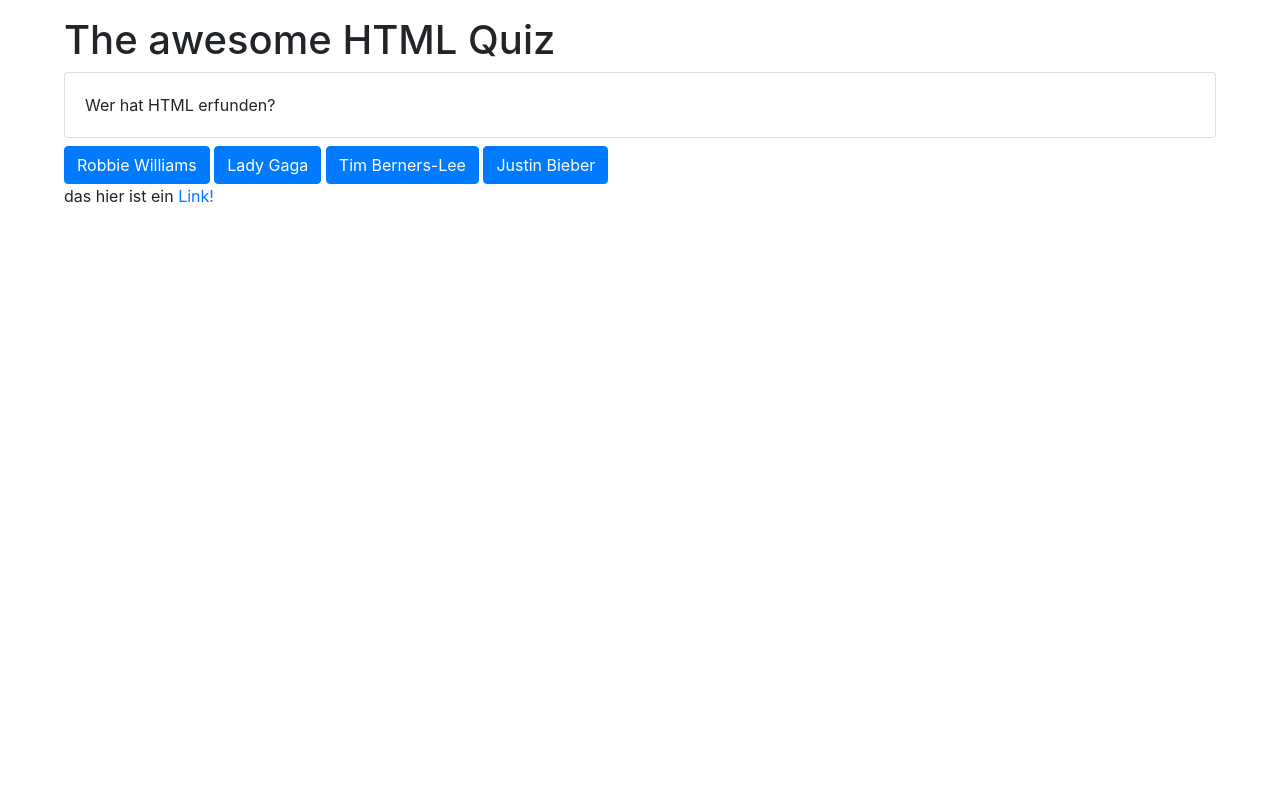
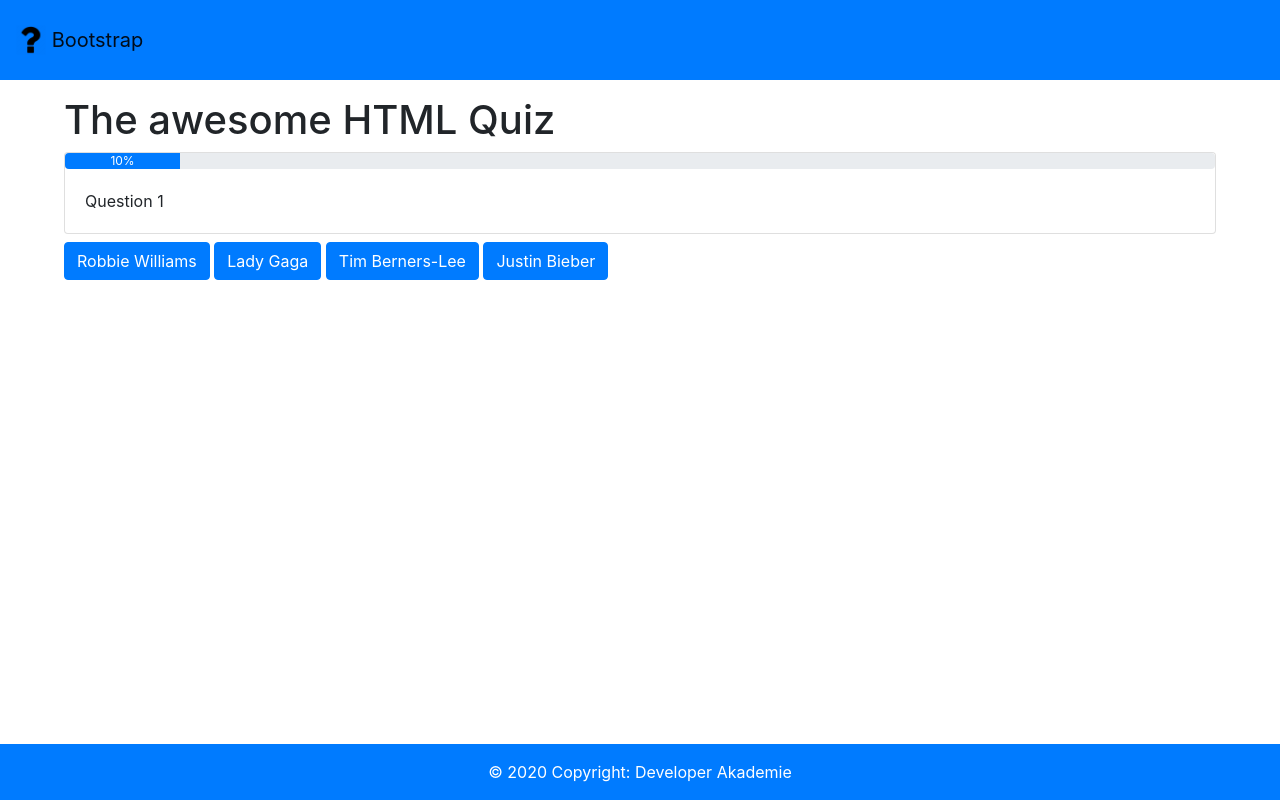
Before and after one commit to atilaoliveirajr/quizzApp, a plain HTML site: page index.html in a window 1280 px wide. Drawn offline with nearby package versions, Linux system fonts and the light colour scheme.

Commit message:
Added the progress bar

```diff
--- a/game.js
+++ b/game.js
@@ -1,10 +1,25 @@
+let question1 = `Question 1`
+let question2 = `Question 2`
+
 let answer1 = `Robbie Williams`
 let answer2 = `Lady Gaga`
 let answer3 = `Tim Berners-Lee`
 let answer4 = `Justin Bieber`
 
+let questionNumber = 0;
+let progress = 0;
+
 function nextQuestion() {
-    document.getElementById(`question`).innerHTML = `Wer hat HTML erfunden?`;
+    questionNumber += 1;
+    progress = questionNumber * 10;
+    document.getElementById(`progressBar`).innerHTML = `${progress}%`;
+    document.getElementById(`progressBar`).style.width = `${progress}%`;
+    if (document.getElementById(`question`).innerHTML == question1) {
+        document.getElementById(`question`).innerHTML = question2;
+    } else {
+        document.getElementById(`question`).innerHTML = question1;
+    }
+
     document.getElementById(`answer1`).innerHTML = answer1;
     document.getElementById(`answer2`).innerHTML = answer2;
     document.getElementById(`answer3`).innerHTML = answer3;
@@ -33,6 +48,7 @@ function answer(a) {
         document.getElementById(`correctAnswer`).classList.remove(`d-none`)
         document.getElementById(`wrongAnswer`).classList.add(`d-none`)
 
+        document.getElementById(`nextBtn`).classList.remove(`d-none`)
     } else {
         document.getElementById(`wrongAnswer`).classList.remove(`d-none`)
         document.getElementById(`correctAnswer`).classList.add(`d-none`)
--- a/index.html
+++ b/index.html
@@ -12,6 +12,11 @@
 </head>
 
 <body onload="nextQuestion()">
+    <nav class="navbar navbar-light bg-primary navbarCustom">
+        <a class="navbar-brand" href="#">
+            <img src="img/question-mark.png" width="30" height="30" class="d-inline-block align-top" alt="" loading="lazy"> Bootstrap
+        </a>
+    </nav>
     <h1>The awesome HTML Quiz</h1>
 
     <div id="correctAnswer" class="alert alert-success d-none" role="alert">
@@ -22,6 +27,9 @@
     </div>
 
     <div class="card">
+        <div class="progress">
+            <div id="progressBar" class="progress-bar" role="progressbar" style="width: 0%;" aria-valuenow="25" aria-valuemin="0" aria-valuemax="100">0</div>
+        </div>
         <div class="card-body" id="question">
             In diesem Abschnitt wird eine Frage gestellt.
         </div>
@@ -33,7 +41,16 @@
         <button onclick="answer(3)" id="answer3" class="btn btn-primary">Antowort C</button>
         <button onclick="answer(4)" id="answer4" class="btn btn-primary">Antowort D</button>
     </div>
-    das hier ist ein <a href="#">Link!</a>
+
+    <div class="mt-2">
+        <button onclick="nextQuestion()" id="nextBtn" class="btn btn-outline-info d-none">Nächste Frage</button>
+    </div>
+
+    <footer class="page-footer font-small bg-primary footerCustom">
+        <div class="footer-copyright text-center py-3">© 2020 Copyright:
+            <a href="https://developerakademie.com/">Developer Akademie</a>
+        </div>
+    </footer>
 
 </body>
 
--- a/style.css
+++ b/style.css
@@ -3,3 +3,29 @@ body {
     padding-left: 64px;
     padding-right: 64px;
 }
+
+.navbarCustom {
+    position: fixed;
+    top: 0px;
+    left: 0px;
+    right: 0px;
+    height: 80px;
+    z-index: 1;
+    margin-bottom: 30px;
+}
+
+.footerCustom {
+    position: absolute;
+    left: 0px;
+    right: 0px;
+    bottom: 0px;
+    color: white;
+}
+
+.footerCustom a {
+    color: white;
+}
+
+h1 {
+    margin-top: 80px;
+}
```
Also changed, not shown: img/question-mark.png (added).
